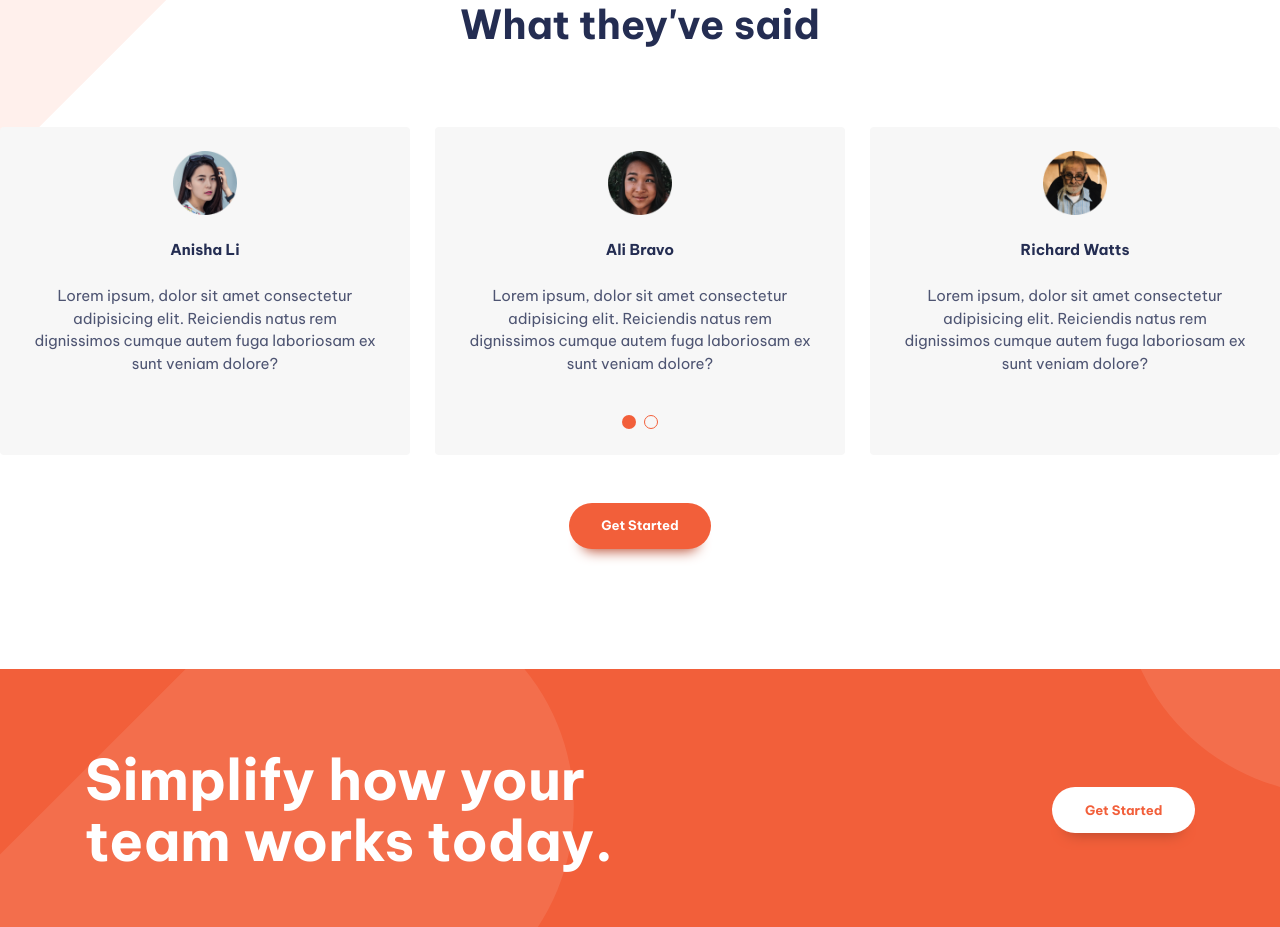
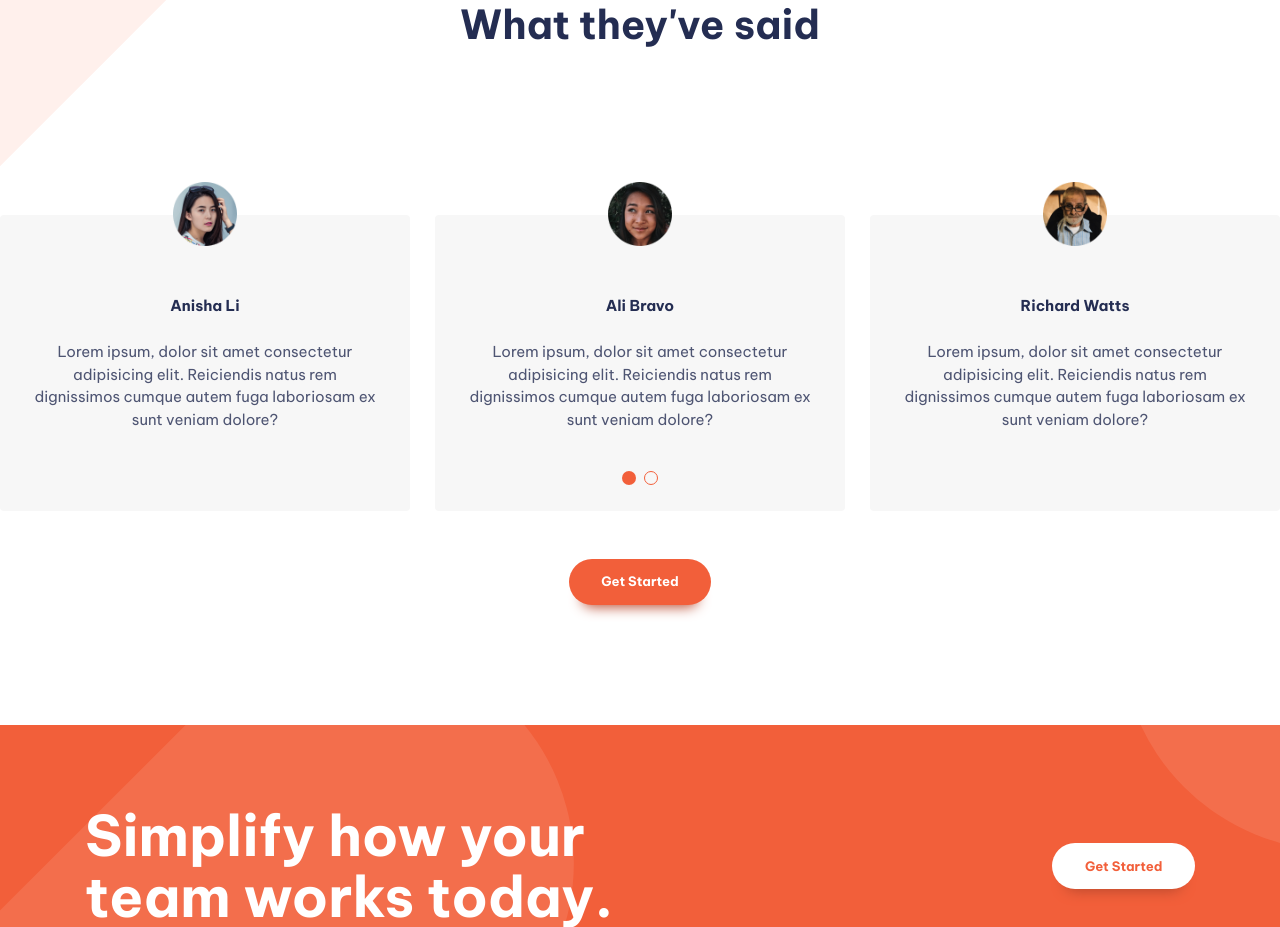
Before and after one commit to vasyaqwe/manage-landing-page, a website built with Vite: page index.html in a window 1280 px wide. Shown: the part 1479-2406 px from the top of the page. Built offline with nearby package versions, Linux system fonts and the light colour scheme.

Commit message:
fixed profile images

```diff
--- a/index.html
+++ b/index.html
@@ -105,31 +105,39 @@
         <div class="swiper-wrapper">
           <li class="swiper-slide flow" style="--flow-space: 1.5rem;">
             <img src="images/avatar-anisha.png" alt="">
+            <div class="swiper-content">
               <h3 class="fw-bold">Anisha Li</h3>
               <p data-width="wide">Lorem ipsum, dolor sit amet consectetur adipisicing elit. Reiciendis natus rem
                 dignissimos cumque autem
                 fuga laboriosam ex sunt veniam dolore?</p>
+            </div>
           </li>
           <li class="swiper-slide flow" style="--flow-space: 1.5rem;">
             <img src="images/avatar-ali.png" alt="">
+            <div class="swiper-content">
               <h3 class="fw-bold">Ali Bravo</h3>
               <p data-width="wide">Lorem ipsum, dolor sit amet consectetur adipisicing elit. Reiciendis natus rem
                 dignissimos cumque autem
                 fuga laboriosam ex sunt veniam dolore?</p>
+            </div>
           </li>
           <li class="swiper-slide flow" style="--flow-space: 1.5rem;">
             <img src="images/avatar-richard.png" alt="">
+            <div class="swiper-content">
               <h3 class="fw-bold">Richard Watts</h3>
               <p data-width="wide">Lorem ipsum, dolor sit amet consectetur adipisicing elit. Reiciendis natus rem
                 dignissimos cumque autem
                 fuga laboriosam ex sunt veniam dolore?</p>
+            </div>
           </li>
           <li class="swiper-slide flow" style="--flow-space: 1.5rem;">
             <img src="images/avatar-shanai.png" alt="">
+            <div class="swiper-content">
               <h3 class="fw-bold">Ali Bravo</h3>
               <p data-width="wide">Lorem ipsum, dolor sit amet consectetur adipisicing elit. Reiciendis natus rem
                 dignissimos cumque autem
                 fuga laboriosam ex sunt veniam dolore?</p>
+            </div>
           </li>
         </div>
         <div class="swiper-pagination"></div>
--- a/style.css
+++ b/style.css
@@ -573,16 +573,17 @@ p[data-width="wide"] {
   margin-bottom: var(--size-700);
 }
 
-.swiper-slide {
-  position: relative;
+.swiper-content {
+  padding: var(--size-900) var(--size-600) var(--size-900);
+  background-color: hsl(var(--clr-neutral-200));
   border-radius: var(--size-100);
-  padding: var(--size-500) var(--size-600) var(--size-900);
-  background-color: hsl(var(--clr-neutral-200));
 }
 
 .swiper-slide img {
   width: var(--size-800);
   margin-inline: auto;
+  position: relative;
+  top: 55px;
 }
 
 .swiper-pagination {
```
Lines whose indentation alone changed are shown as unchanged.
